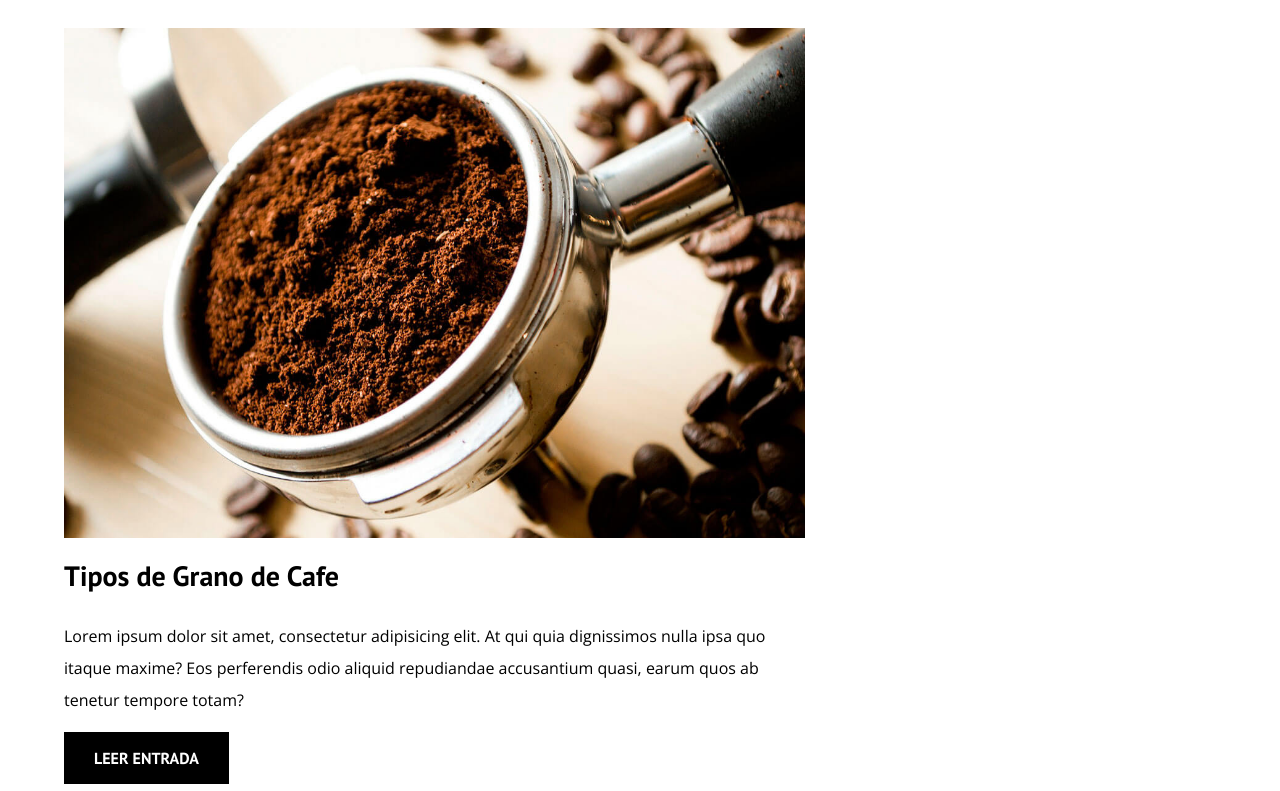
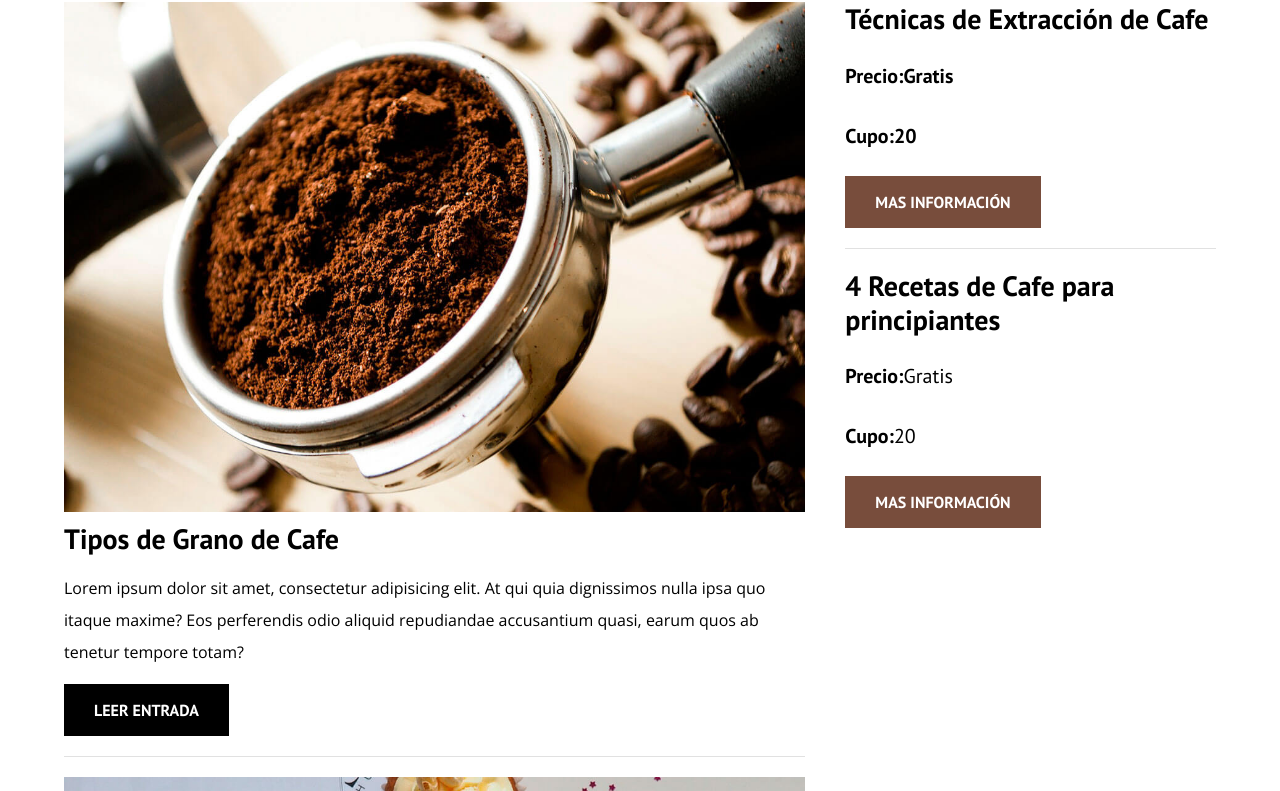
Before and after one commit to matapro1/blogcafe, a plain HTML site: page pages/index.html in a window 1280 px wide. Shown: the part 700-1491 px from the top of the page. Drawn offline with nearby package versions, Linux system fonts and the light colour scheme; files whose address does not match are found by name.

Commit message:
creando barra lateral

```diff
--- a/assets/css/style.css
+++ b/assets/css/style.css
@@ -36,6 +36,7 @@ a{
 
 h1, h2, h3, h4{
   font-family: var(--fuenteHeading);
+  line-height: 1.2;
 }
 h1{
   font-size: 4.8rem;
@@ -149,3 +150,31 @@ img{
 .boton--primario{
   background-color: var(--negro);
 }
+.boton--secundario{
+
+background-color: var(--primario);
+}
+.cursos{
+  list-style: none;
+}
+
+.wdget-curso{
+border-bottom: 1px solid var(--gris);
+margin-bottom: 2rem;
+}
+.wdget-curso:last-of-type{
+  border: none;
+  margin-bottom: 0;
+}
+
+.widget-curso__label{
+font-family: var(--fuenteHeading);
+font-weight: bold;
+}
+.widget-curso__info {
+font-weight: normal ;
+}
+
+.widget-curso__label, .widget-curso__info{
+  font-size: 2rem;
+}
--- a/pages/index.html
+++ b/pages/index.html
@@ -97,6 +97,31 @@
       </main>
       <aside class="sidebar">
         <h3>Nuestros Cursos y Talleres</h3>
+
+        <ul class="cursos no-padding">
+          <li class="wdget-curso">
+            <h4 class="no-margin">Técnicas de Extracción de Cafe</h4>
+            <p class="widget-curso__label">
+              Precio:<span class="widget=-curso__info">Gratis</span>
+            </p>
+            <p class="widget-curso__label">
+              Cupo:<span class="widget=-curso__info">20</span>
+            </p>
+            <a href="entrada.html" class="boton boton--secundario"
+              >Mas información</a
+          </li>
+          <li class="wdget-curso">
+            <h4 class="no-margin">4 Recetas de Cafe para principiantes</h4>
+            <p class="widget-curso__label">
+              Precio:<span class="widget-curso__info">Gratis</span>
+            </p>
+            <p class="widget-curso__label">
+              Cupo:<span class="widget-curso__info">20</span>
+            </p>
+            <a href="entrada.html" class="boton boton--secundario"
+              >Mas información</a
+          </li>
+        </ul>
       </aside>
     </div>
   </body>
```
